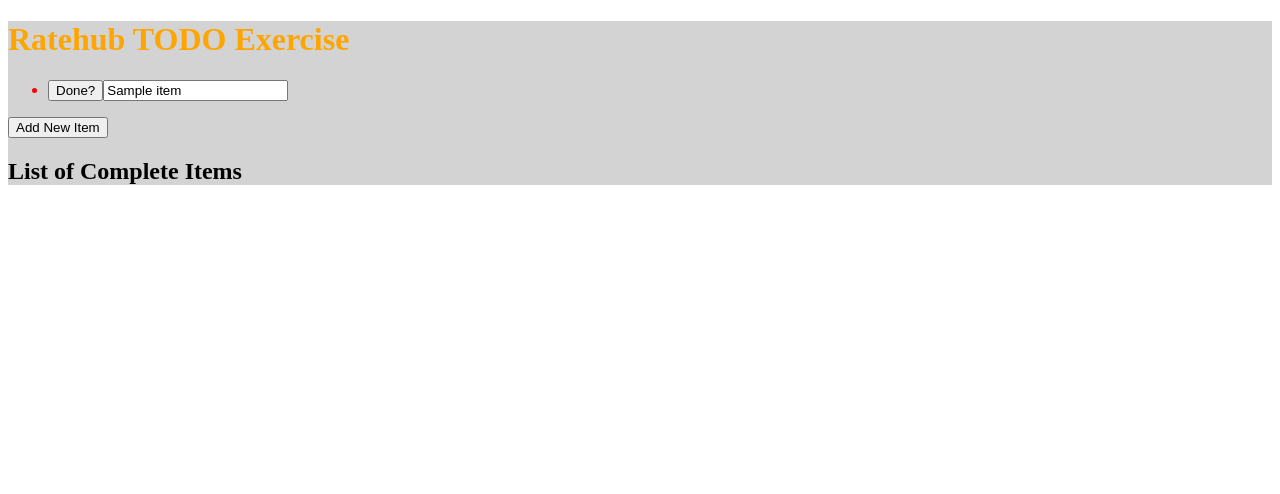
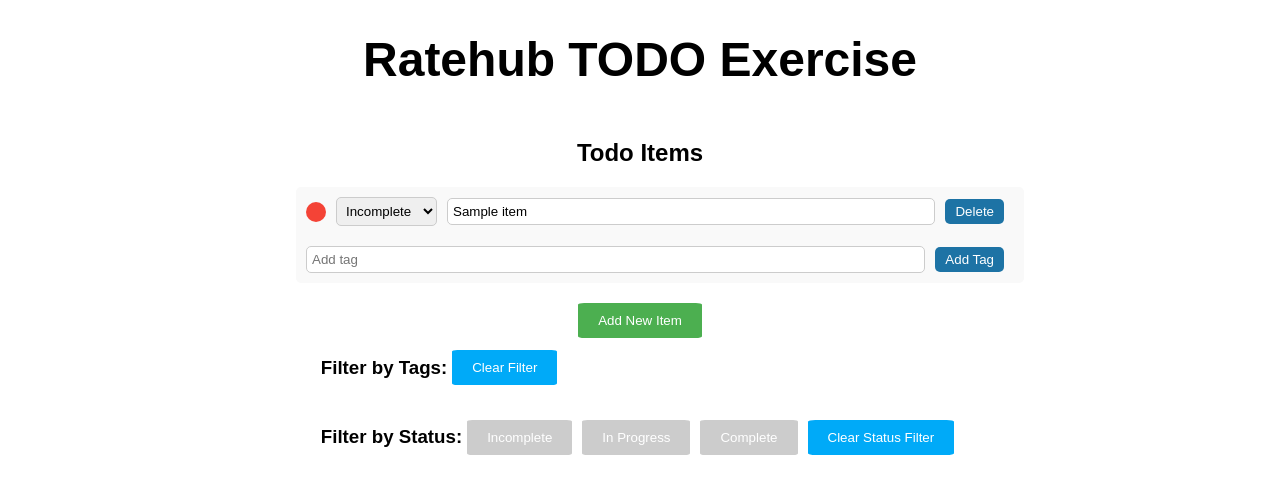
Before and after one commit to rafaelnmgomes/musical-octo-enigma, a React app: page / in a window 1280 px wide. Shown: the top 494 px of the page. Built offline with nearby package versions, Linux system fonts and the light colour scheme.

Commit message:
create store, add validation, improve style and add toast messages

```diff
--- a/package.json
+++ b/package.json
@@ -7,6 +7,7 @@
     "mobx-react-lite": "^3.4.0",
     "react": "^17.0.1",
     "react-dom": "^17.0.1",
+    "react-hot-toast": "^2.5.2",
     "styled-components": "^5.2.1",
     "uuid": "^8.3.2"
   },
--- a/src/App.jsx
+++ b/src/App.jsx
@@ -1,11 +1,32 @@
-import React from 'react';
-import ReactDOM from 'react-dom';
-
+import React from "react";
+import ReactDOM from "react-dom";
+import { Toaster } from "react-hot-toast";
+import { createGlobalStyle } from "styled-components";
 import TodoList from "./components/TodoList";
 
+const GlobalStyle = createGlobalStyle`
+  body {
+    font-family: Gordita, sans-serif;
+    margin: 0;
+    }
+
+    button {
+        background-color: #1d73a5;
+        :hover {
+            background-color: #174277;
+        }
+    }
+    `;
 
 // Get the container element to render into.
-const container = document.getElementById('react-root');
+const container = document.getElementById("react-root");
 
 // Render the TODO list into the DOM
-ReactDOM.render( <TodoList/>,  container);
+ReactDOM.render(
+  <>
+    <GlobalStyle />
+    <Toaster />
+    <TodoList />
+  </>,
+  container
+);
--- a/src/components/TodoList.jsx
+++ b/src/components/TodoList.jsx
@@ -1,88 +1,140 @@
-import React, { useState } from 'react'
-import { observer } from 'mobx-react-lite'
-import styled from 'styled-components'
-import { observable } from 'mobx';
-import { v4 as uuid} from 'uuid';
+import { observer } from "mobx-react-lite";
+import React from "react";
+import { toast } from "react-hot-toast";
+import styled from "styled-components";
+import store from "../store/todoStore";
+import TodoListItem from "./TodoListItem";
 
-import TodoListItem from './TodoListItem'
+const Title = styled.h1`
+  font-size: 3rem;
+  color: #000;
+`;
 
+const Wrapper = styled.div`
+  display: flex;
+  flex-direction: column;
+  align-items: center;
+`;
 
-function TodoList({ className }) {
-    const [ store ] = useState(createTodoStore);
+const ListWrapper = styled.div`
+  width: 60%;
+`;
 
-    return (
-        <div className={className}>
-            <header>
-                <h1 className="title">Ratehub TODO Exercise</h1>
-            </header>
-            <section>
-                <ul>
-                    {store.activeItems.map(item => (
-                        <TodoListItem
-                            key={item.id}
-                            name={item.name}
-                            isComplete={item.isComplete}
-                            onComplete={() => store.setCompleted(item.id)}
-                            onChange={(e) => store.setItemName(item.id, e.target.value)}
-                        />
-                    ))}
-                </ul>
-                <button onClick={store.addItem}>
-                    Add New Item
-                </button>
-            </section>
-            <footer>
-                <h2 className="completedTitle">List of Complete Items</h2>
-                <ul>
-                    {store.completedItems.map(item => (
-                        <li key={item.id}>
-                            {item.name}
-                        </li>
-                    ))}
-                </ul>
-            </footer>
-        </div>
-    )
-}
+const ListTitle = styled.h2`
+  text-align: center;
+`;
 
-function createTodoStore() {
-    const self = observable({
-        items: [{
-            id: uuid(),
-            name: "Sample item",
-            isComplete: false,
-        }],
+const NewItemButton = styled.button`
+  background-color: #4caf50;
+  color: #fff;
+  padding: 10px 20px;
+  border: none;
+  cursor: pointer;
+  border-radius: 5%;
+`;
 
-        get activeItems() {
-            return self.items.filter(i => !i.isComplete);
-        },
-        get completedItems() {
-            return self.items.filter(i => i.isComplete);
-        },
+const ButtonWrapper = styled.div`
+  display: flex;
+  justify-content: center;
+  margin-top: 20px;
+`;
 
-        addItem() {
-            self.items.push({
-                id: uuid(),
-                name: `Item ${self.items.length}`,
-            });
-        },
-        setItemName(id, name) {
-            const item = self.items.find(i => i.id === id);
-            item.name = name;
-        },
-        setCompleted(id) {
-            const item = self.items.find(i => i.id === id);
-            item.isComplete = true;
-        },
-    })
+const Footer = styled.footer`
+  max-width: 80%;
+  display: flex;
+  flex-direction: column;
+  flex-wrap: wrap;
+  justify-content: space-around;
+`;
 
-    return self;
-}
+const FilterGroup = styled.div`
+  display: flex;
+  align-items: center;
+  margin-bottom: 10px;
+  flex-wrap: wrap;
+`;
 
-export default styled(observer(TodoList))`
-    background-color: lightgray;
+const FilterButton = styled.button`
+  background-color: ${(props) => (props.selected ? "#00aaf8" : "#ccc")};
+  color: #fff;
+  padding: 10px 20px;
+  border-radius: 5%;
+  border: none;
+  cursor: pointer;
+  margin: 5px;
+`;
 
-    .title {
-        color: orange;
-    }
-`
+const TodoList = observer(() => {
+  const handleAddItem = () => {
+    store.addItem();
+    toast.success("Item added successfully!");
+  };
+
+  return (
+    <Wrapper>
+      <header>
+        <Title>Ratehub TODO Exercise</Title>
+      </header>
+      <ListWrapper>
+        <ListTitle>Todo Items</ListTitle>
+        <ul>
+          {store.filteredItems.map((item) => (
+            <TodoListItem key={item.id} item={item} store={store} />
+          ))}
+        </ul>
+        <ButtonWrapper>
+          <NewItemButton onClick={handleAddItem}>Add New Item</NewItemButton>
+        </ButtonWrapper>
+      </ListWrapper>
+      <Footer>
+        <FilterGroup>
+          <h3>Filter by Tags:</h3>
+          {store.allTags.map((tag) => (
+            <FilterButton
+              key={tag}
+              onClick={() => store.setFilterTag(tag)}
+              selected={store.filterTag === tag}
+            >
+              {tag}
+            </FilterButton>
+          ))}
+          <FilterButton
+            onClick={() => store.setFilterTag(null)}
+            selected={store.filterTag === null}
+          >
+            Clear Filter
+          </FilterButton>
+        </FilterGroup>
+        <FilterGroup>
+          <h3>Filter by Status:</h3>
+          <FilterButton
+            onClick={() => store.setFilterStatus("incomplete")}
+            selected={store.filterStatus === "incomplete"}
+          >
+            Incomplete
+          </FilterButton>
+          <FilterButton
+            onClick={() => store.setFilterStatus("in-progress")}
+            selected={store.filterStatus === "in-progress"}
+          >
+            In Progress
+          </FilterButton>
+          <FilterButton
+            onClick={() => store.setFilterStatus("complete")}
+            selected={store.filterStatus === "complete"}
+          >
+            Complete
+          </FilterButton>
+          <FilterButton
+            onClick={() => store.setFilterStatus(null)}
+            selected={store.filterStatus === null}
+          >
+            Clear Status Filter
+          </FilterButton>
+        </FilterGroup>
+      </Footer>
+    </Wrapper>
+  );
+});
+
+export default TodoList;
--- a/src/components/TodoListItem.jsx
+++ b/src/components/TodoListItem.jsx
@@ -1,17 +1,183 @@
-import React from 'react'
-import { observer } from 'mobx-react-lite'
-import styled from 'styled-components'
+import { observer } from "mobx-react-lite";
+import React, { useState } from "react";
+import { toast } from "react-hot-toast";
+import styled from "styled-components";
 
+const getStatusColor = (status) => {
+  switch (status) {
+    case "incomplete":
+      return "#f44336";
+    case "in-progress":
+      return "#ff9800";
+    case "complete":
+      return "#4caf50";
+    default:
+      return "#ccc";
+  }
+};
 
-function TodoListItem({ className, name, onComplete, onChange }) {
-    return (
-        <li className={className}>
-            <button onClick={onComplete}>Done?</button>
-            <input onChange={onChange} value={name} />
-        </li>
-    )
-}
+const ListItem = styled.li`
+  display: flex;
+  flex-direction: column;
+  margin-bottom: 10px;
+  padding: 10px;
+  background-color: #f9f9f9;
+  border-radius: 5px;
+  transition: background-color 0.3s ease, transform 0.3s ease;
 
-export default styled(observer(TodoListItem))`
-    color: red;
-`
+  &:hover {
+    background-color: #f1f1f1;
+  }
+`;
+
+const ItemTop = styled.div`
+  display: flex;
+  align-items: center;
+  width: 100%;
+`;
+
+const StatusIndicator = styled.div`
+  width: 20px;
+  height: 20px;
+  background-color: ${(props) => getStatusColor(props.status)};
+  margin-right: 10px;
+  border-radius: 50%;
+  transition: background-color 0.5s ease;
+`;
+
+const Select = styled.select`
+  margin-right: 10px;
+  padding: 5px;
+  border: 1px solid #ccc;
+  border-radius: 5px;
+`;
+
+const Input = styled.input`
+  flex-grow: 1;
+  margin-right: 10px;
+  padding: 5px;
+  border: 1px solid #ccc;
+  border-radius: 5px;
+`;
+
+const Button = styled.button`
+  color: #fff;
+  padding: 5px 10px;
+  border: none;
+  cursor: pointer;
+  border-radius: 5px;
+  margin-right: 10px;
+  transition: background-color 0.3s ease;
+`;
+
+const Tags = styled.div`
+  display: flex;
+  flex-wrap: wrap;
+  margin-top: 10px;
+`;
+
+const Tag = styled.span`
+  display: inline-block;
+  background-color: #e0e0e0;
+  border-radius: 3px;
+  padding: 2px 5px;
+  margin-right: 5px;
+  margin-bottom: 5px;
+`;
+
+const TagButton = styled.button`
+  background: none;
+  border: none;
+  cursor: pointer;
+  margin-left: 5px;
+`;
+
+const TagInputWrapper = styled.div`
+  display: flex;
+  align-items: center;
+  margin-top: 10px;
+`;
+
+const TodoListItem = observer(({ item, store }) => {
+  const [newTag, setNewTag] = useState("");
+
+  const handleStatusChange = (newStatus) => {
+    store.setStatus(item.id, newStatus);
+    toast.success("Item status updated successfully!");
+  };
+
+  const handleDeleteItem = () => {
+    store.setDeleted(item.id);
+    toast.success("Item deleted successfully!");
+  };
+
+  const handleItemNameChange = (e) => {
+    store.setItemName(item.id, e.target.value);
+  };
+
+  const handleItemNameBlur = () => {
+    if (item.name.trim() === "") {
+      toast.error("Item name cannot be empty!");
+      return;
+    }
+    toast.success("Item name updated successfully!");
+  };
+
+  const handleAddTag = () => {
+    if (newTag.trim() === "") {
+      toast.error("Tag cannot be empty!");
+      return;
+    }
+    if (item.tags.includes(newTag.trim())) {
+      toast.error("Tag already exists!");
+      return;
+    }
+    store.addTag(item.id, newTag.trim());
+    setNewTag("");
+    toast.success("Tag added successfully!");
+  };
+
+  const handleRemoveTag = (tag) => {
+    store.removeTag(item.id, tag);
+    toast.success("Tag removed successfully!");
+  };
+
+  return (
+    <ListItem>
+      <ItemTop>
+        <StatusIndicator status={item.status} />
+        <Select
+          value={item.status}
+          onChange={(e) => handleStatusChange(e.target.value)}
+        >
+          <option value="incomplete">Incomplete</option>
+          <option value="in-progress">In Progress</option>
+          <option value="complete">Complete</option>
+        </Select>
+        <Input
+          onChange={handleItemNameChange}
+          onBlur={handleItemNameBlur}
+          value={item.name}
+        />
+        <Button onClick={handleDeleteItem}>Delete</Button>
+      </ItemTop>
+      <Tags>
+        {item.tags.map((tag) => (
+          <Tag key={tag}>
+            {tag} <TagButton onClick={() => handleRemoveTag(tag)}>x</TagButton>
+          </Tag>
+        ))}
+      </Tags>
+      <TagInputWrapper>
+        <Input
+          value={newTag}
+          onChange={(e) => setNewTag(e.target.value)}
+          placeholder="Add tag"
+        />
+        <Button onClick={handleAddTag}>Add Tag</Button>
+      </TagInputWrapper>
+    </ListItem>
+  );
+});
+
+export default TodoListItem;
--- /dev/null
+++ b/src/store/todoStore.js
@@ -0,0 +1,90 @@
+import { observable } from "mobx";
+import { v4 as uuid } from "uuid";
+
+function createTodoStore() {
+  const self = observable({
+    // State
+    items: [
+      {
+        id: uuid(),
+        name: "Sample item",
+        status: "incomplete",
+        tags: [],
+      },
+    ],
+    filterTag: null,
+    filterStatus: null,
+
+    // Fetching
+    get filteredItems() {
+      return self.items.filter((i) => {
+        const matchesTag = !self.filterTag || i.tags.includes(self.filterTag);
+        const matchesStatus =
+          !self.filterStatus || i.status === self.filterStatus;
+        return matchesTag && matchesStatus;
+      });
+    },
+    get activeItems() {
+      return self.items.filter((i) => i.status !== "complete");
+    },
+    get completedItems() {
+      return self.items.filter((i) => i.status === "complete");
+    },
+    get allTags() {
+      const tags = new Set();
+      self.items.forEach((item) => item.tags.forEach((tag) => tags.add(tag)));
+      return Array.from(tags);
+    },
+
+    // Actions
+    addItem() {
+      self.items.push({
+        id: uuid(),
+        name: `Item ${self.items.length}`,
+        status: "incomplete",
+        tags: [],
+      });
+      self.filterStatus = null;
+      self.filterTag = null;
+    },
+    setItemName(id, name) {
+      console.log("🚀 ~ setItemName ~ name:", name);
+      const item = self.items.find((i) => i.id === id);
+      item.name = name;
+    },
+    setCompleted(id) {
+      const item = self.items.find((i) => i.id === id);
+      item.isComplete = true;
+    },
+    setDeleted(id) {
+      self.items = self.items.filter((i) => i.id !== id);
+    },
+    setStatus(id, status) {
+      const item = self.items.find((i) => i.id === id);
+      item.status = status;
+    },
+    addTag(id, tag) {
+      const item = self.items.find((i) => i.id === id);
+      if (item && !item.tags.includes(tag)) {
+        item.tags.push(tag);
+      }
+    },
+    removeTag(id, tag) {
+      const item = self.items.find((i) => i.id === id);
+      if (item) {
+        item.tags = item.tags.filter((t) => t !== tag);
+      }
+    },
+    setFilterTag(tag) {
+      self.filterTag = tag;
+    },
+    setFilterStatus(status) {
+      self.filterStatus = status;
+    },
+  });
+
+  return self;
+}
+
+const store = createTodoStore();
+export default store;
```
Also changed, not shown: src/style/TodoList.styled.js (added), 1 other file (tests, documents, lock files or other folders).
